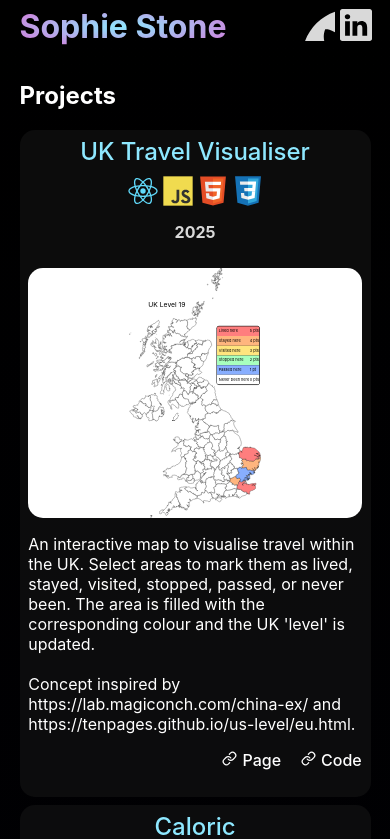
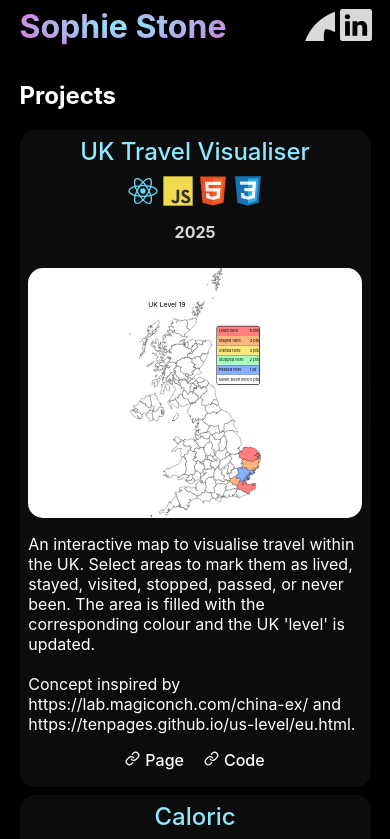
Before and after one commit to torkilv/norgeskart-kommuner, a React (Create React App) app: page /#/ in a window 390 px wide. Shown: the top 839 px of the page. Built offline with nearby package versions, Linux system fonts and the light colour scheme.

Commit message:
Center links on mobile

```diff
--- a/src/components/projects/Projects.css
+++ b/src/components/projects/Projects.css
@@ -97,14 +97,9 @@
 }
 
 #links {
+    display: flex;
     gap: 20px;
-    display: flex;
-    justify-content: end;
-    position: relative;
-    clear: both;
-    bottom: 0;
-    right: 0;
-    padding-bottom: 10px;
+    justify-content: center;
 }
 
 #link {
@@ -145,6 +140,15 @@
 @media (min-width: 768px) {
     #content {
         display: block;
+    }
+
+    #links {
+        justify-content: end;
+        position: relative;
+        clear: both;
+        bottom: 0;
+        right: 0;
+        padding-bottom: 10px;
     }
 
     #link {
```
